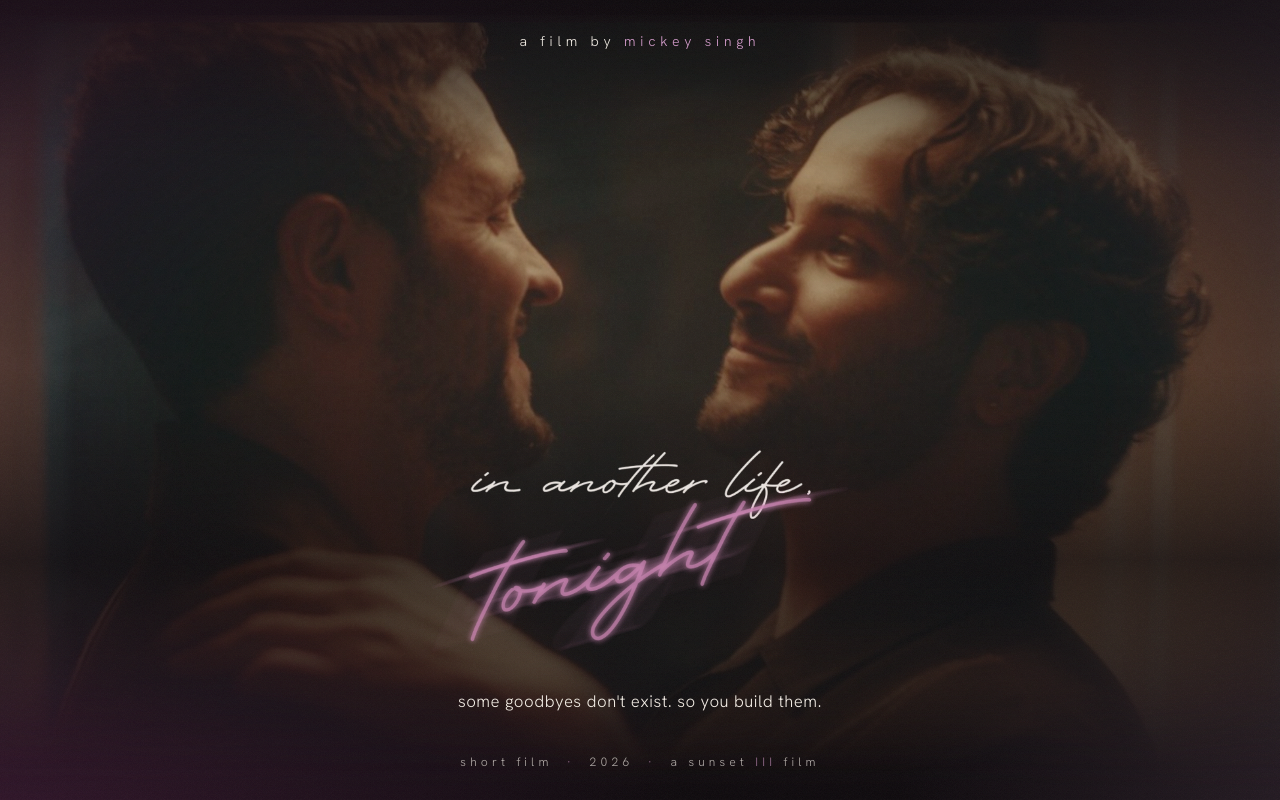
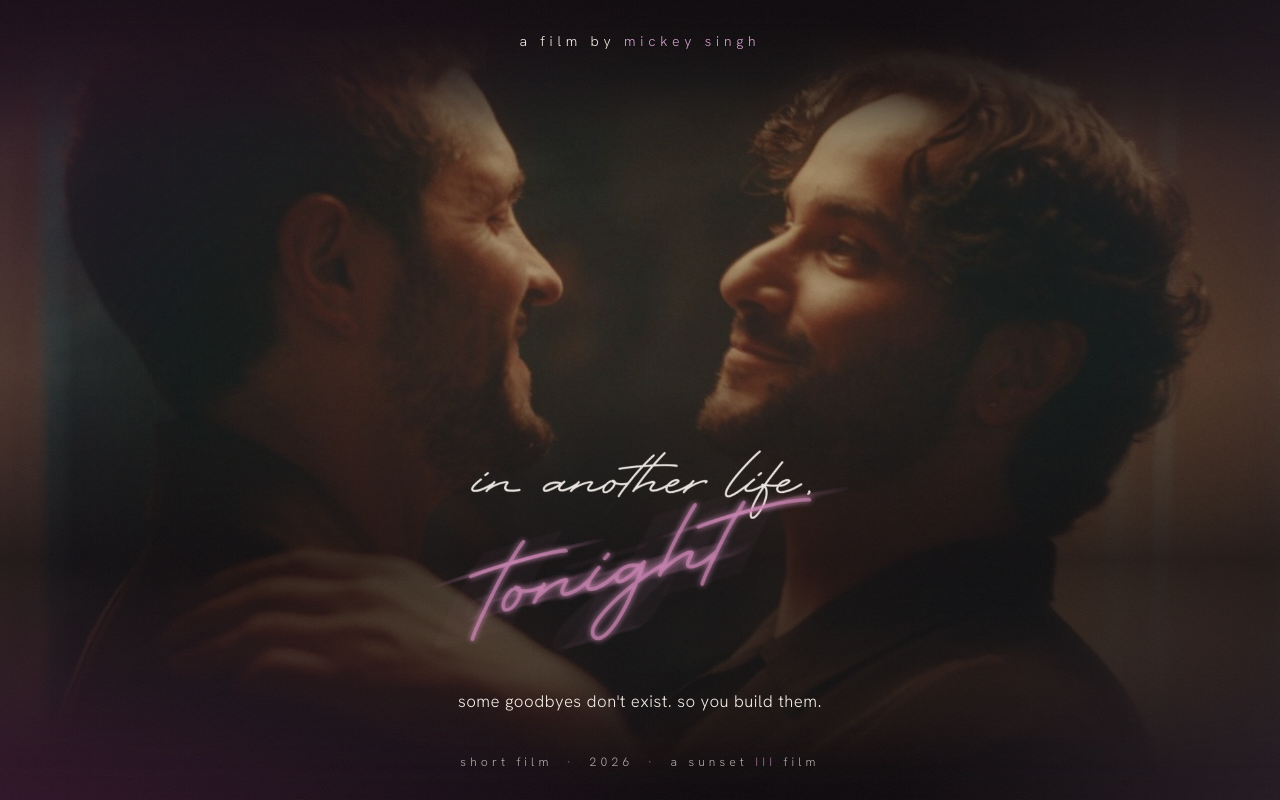
Before and after one commit to iammickeysinghla-actor/in-another-life-tonight, a plain HTML site: page index.html in a window 1280 px wide. Shown: the top 800 px of the page. Drawn offline with Linux system fonts and the light colour scheme.

Commit message:
Hero: fade photo in at the top so there's no hard edge
Co-Authored-By: Claude Sonnet 5.5 <noreply@anthropic.com>

```diff
--- a/index.html
+++ b/index.html
@@ -149,8 +149,8 @@
       position: absolute; top: 3%; left: -22.8%; width: 125%; max-width: none; height: 100%;
       --pos: 62% 30%;
       transform-origin: 58% 30%;
-      -webkit-mask-image: radial-gradient(ellipse 58% 68% at 58% 50%, #000 48%, transparent 100%), linear-gradient(to bottom, #000 68%, transparent 93%);
-              mask-image: radial-gradient(ellipse 58% 68% at 58% 50%, #000 48%, transparent 100%), linear-gradient(to bottom, #000 68%, transparent 93%);
+      -webkit-mask-image: radial-gradient(ellipse 58% 68% at 58% 50%, #000 48%, transparent 100%), linear-gradient(to bottom, transparent 0%, #000 14%, #000 68%, transparent 93%);
+              mask-image: radial-gradient(ellipse 58% 68% at 58% 50%, #000 48%, transparent 100%), linear-gradient(to bottom, transparent 0%, #000 14%, #000 68%, transparent 93%);
       -webkit-mask-composite: source-in; mask-composite: intersect;
     }
     /* sharp frame, feathered into the dark */
```
